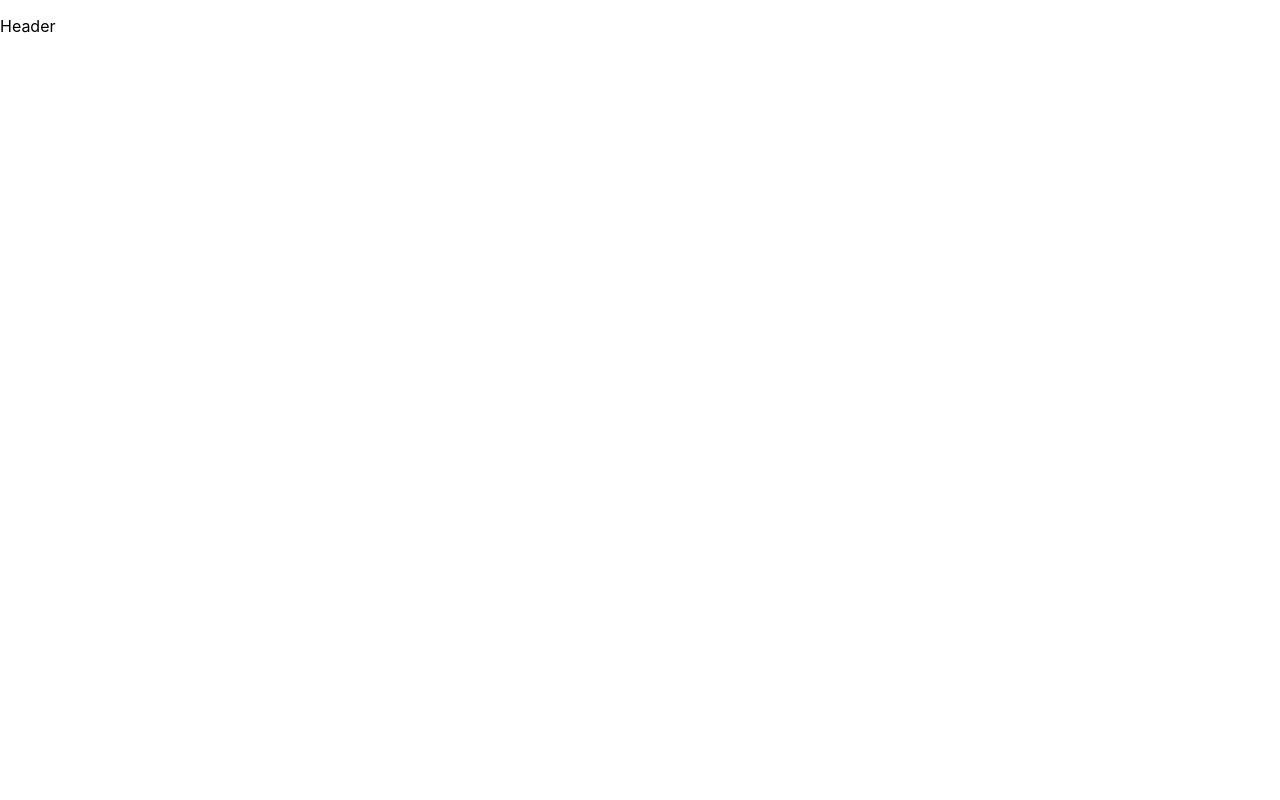
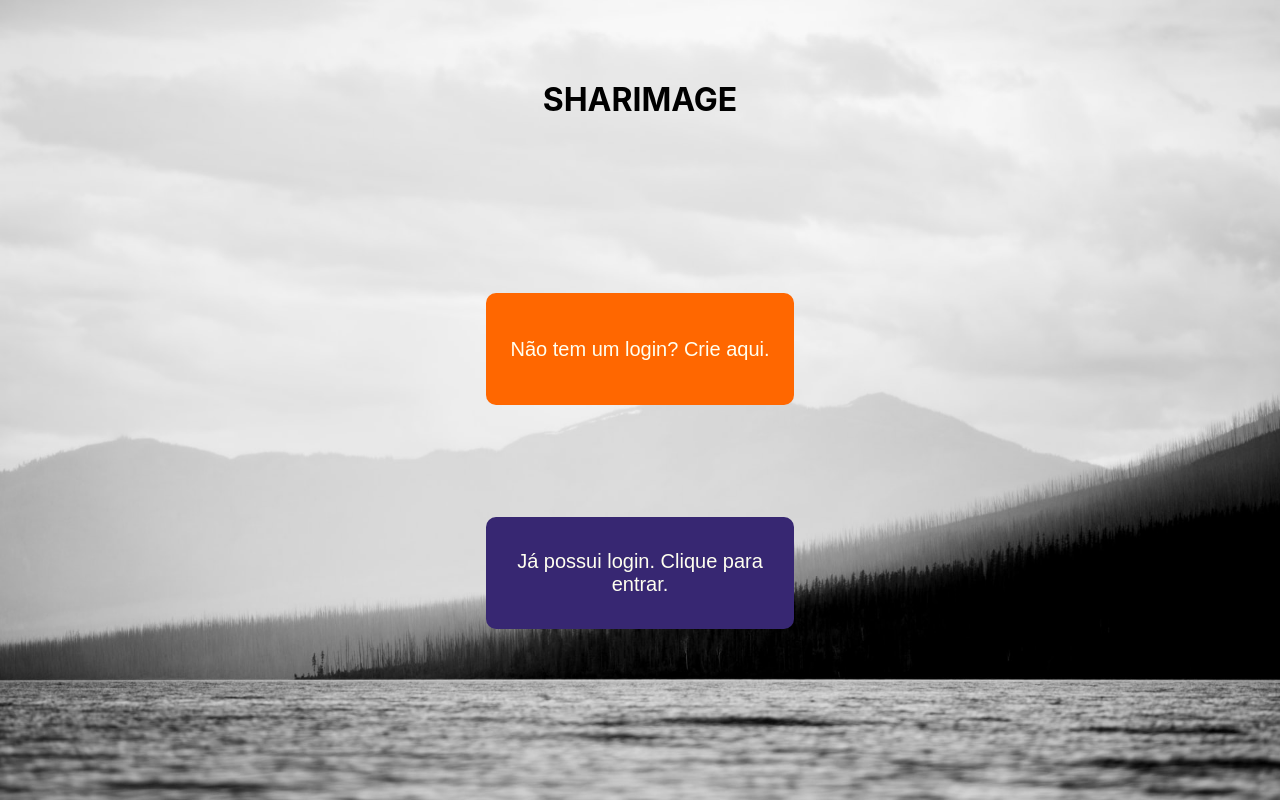
Before and after one commit to Augustoluna/projeto-fullstack-front, a React (Create React App) app: page /home in a window 1280 px wide. Built offline with nearby package versions, Linux system fonts and the light colour scheme.

Commit message:
Criei e estilizei a home

```diff
--- a/src/App.js
+++ b/src/App.js
@@ -6,7 +6,7 @@
 const App = () => {
   return (
     <div>
-      <Header />
+      <Home />
     </div>
   );
 };
--- a/src/pages/Home/Home.js
+++ b/src/pages/Home/Home.js
@@ -1,11 +1,21 @@
 import React from "react";
-import Styled from "../Home/Styled";
+import {
+  MainDiv,
+  ButtonsDiv,
+  GoToLoginPage,
+  GoToSignUpPage,
+  Title,
+} from "../Home/Styled";
 
 const Home = () => {
   return (
-    <div>
-      <p>Página inicial</p>
-    </div>
+    <MainDiv>
+      <Title> SHARIMAGE </Title>
+      <ButtonsDiv>
+        <GoToSignUpPage> Não tem um login? Crie aqui. </GoToSignUpPage>
+        <GoToLoginPage> Já possui login. Clique para entrar.</GoToLoginPage>
+      </ButtonsDiv>
+    </MainDiv>
   );
 };
 
--- a/src/pages/Home/Styled.js
+++ b/src/pages/Home/Styled.js
@@ -0,0 +1,81 @@
+import styled from "styled-components";
+import landscape from "../../assets/landscape.jpg";
+
+export const MainDiv = styled.div`
+  display: flex;
+  flex-direction: column;
+  justify-content: center;
+  align-items: center;
+  height: 100vh;
+  width: 100vw;
+  background-image: url(${landscape});
+  background-size: cover;
+`;
+
+export const ButtonsDiv = styled.div`
+  display: flex;
+  flex-direction: column;
+  justify-content: space-evenly;
+  align-items: center;
+  border-radius: 10px;
+  height: 70vh;
+  width: 30vw;
+`;
+
+export const GoToSignUpPage = styled.button`
+  display: flex;
+  height: 20%;
+  width: 80%;
+  border-radius: 10px;
+  justify-content: center;
+  align-items: center;
+  font-size: 20px;
+  outline: none;
+  border: none;
+  background-color: #ff6700;
+  color: #fffff0;
+
+  &:hover {
+    cursor: pointer;
+    background-color: #fcc200;
+    color: black;
+  }
+
+  &:active {
+    background-color: #ff6700;
+    color: #fffff0;
+  }
+`;
+
+export const GoToLoginPage = styled.button`
+  display: flex;
+  height: 20%;
+  width: 80%;
+  border-radius: 10px;
+  justify-content: center;
+  align-items: center;
+  font-size: 20px;
+  outline: none;
+  border: none;
+  background-color: #372772;
+  color: #fffff0;
+
+  &:hover {
+    cursor: pointer;
+    background-color: #ff6fff;
+    color: black;
+  }
+
+  &:active {
+    background-color: #372772;
+    color: #fffff0;
+  }
+`;
+
+export const Title = styled.h1`
+  display: flex;
+  justify-content: center;
+  height: 10vh;
+  width: 20vw;
+  color: black;
+`;
```
Also changed, not shown: src/assets/landscape.jpg (added).
